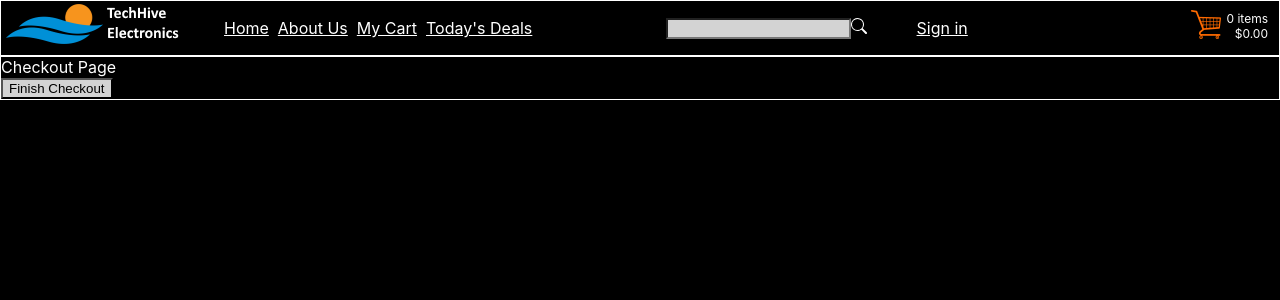
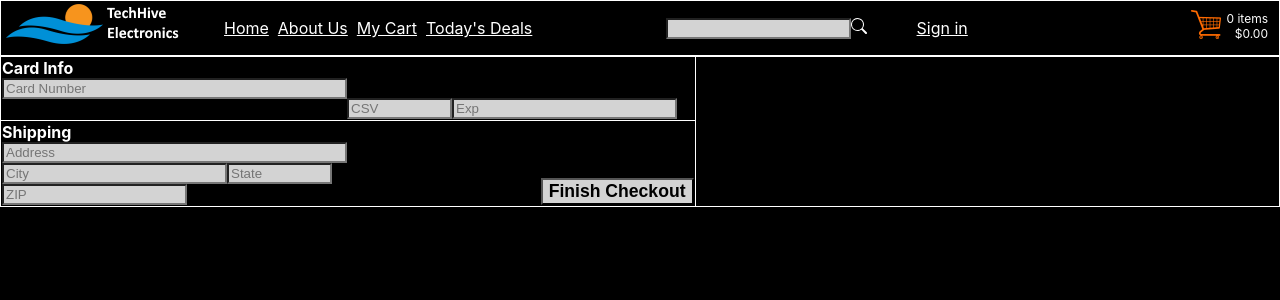
Before and after one commit to ZachDevore/Team10Project, a React (Create React App) app in the folder TheStoreApp/the_store_app/: page /checkout in a window 1280 px wide. Shown: the top 300 px of the page. Built offline with nearby package versions, Linux system fonts and the light colour scheme.

Commit message:
add checkout and confirmation pages

```diff
--- a/TheStoreApp/the_store_app/src/Pages/Checkout.js
+++ b/TheStoreApp/the_store_app/src/Pages/Checkout.js
@@ -9,15 +9,50 @@ export default function Checkout() {
     return (
         <>
             <div>
-                Checkout Page <br/>
-                <button
-                    onClick={(e) => {
-                        e.stopPropagation();
-                        emptyCart(cartData, setCartData);
-                        navigate("/confirmation");
-                    }}
-                >Finish Checkout</button>
+                <table style={{borderRight: "1px solid white"}}>
+                    <colgroup>
+                        <col style={{width: "50%"}}/>
+                        <col style={{width: "50%"}}/>
+                    </colgroup>
+                    <tbody>
+                        <tr>
+                            <td colSpan="2" style={{textAlign: "left", borderBottom: "1px solid white"}}>
+                                <b>Card Info</b><br/>
+                                <input placeholder="Card Number" type="text" size="40"/><br/>
+                                <input placeholder="CSV" type="text" size="10"/>
+                                <input placeholder="Exp" type="text" size="25"/>
+                            </td>
+                        </tr>
+                        <tr>
+                            <td style={{textAlign: "left"}}>
+                                <b>Shipping</b><br/>
+                                <input placeholder="Address" type="text" size="40"/><br/>
+                                <input placeholder="City" type="text" size="25"/>
+                                <input placeholder="State" type="text" size="10"/><br/>
+                                <input placeholder="ZIP" type="text" size="20"/>
+                            </td>
+                            <td style={{textAlign: "right", verticalAlign: "bottom"}}>
+                                <button style={{fontSize: "110%", fontWeight: "bold"}}
+                                    onClick={(e) => {
+                                        e.stopPropagation();
+                                        emptyCart(cartData, setCartData);
+                                        navigate("/confirmation");
+                                    }}
+                                >Finish Checkout</button>
+                            </td>
+                        </tr>
+                    </tbody>
+                </table>
             </div>
         </>
     )
 }
+
+/*Checkout Page <br/>
+<button
+onClick={(e) => {
+    e.stopPropagation();
+    emptyCart(cartData, setCartData);
+    navigate("/confirmation");
+}}
+>Finish Checkout</button>*/
--- a/TheStoreApp/the_store_app/src/Pages/Confirmation.js
+++ b/TheStoreApp/the_store_app/src/Pages/Confirmation.js
@@ -1,8 +1,9 @@
-export default function () {
+export default function confirmation() {
     return (
         <>
             <div>
-                Thank you for your order. Your confirmation number is:<br/><br/><bold>091823098123</bold>
+                Thank you for your order. Your confirmation number is:<br/><b>091823098123</b>
+                <br/><br/> You should recieve a confirmation email shortly.
             </div>
         </>
     )
```
